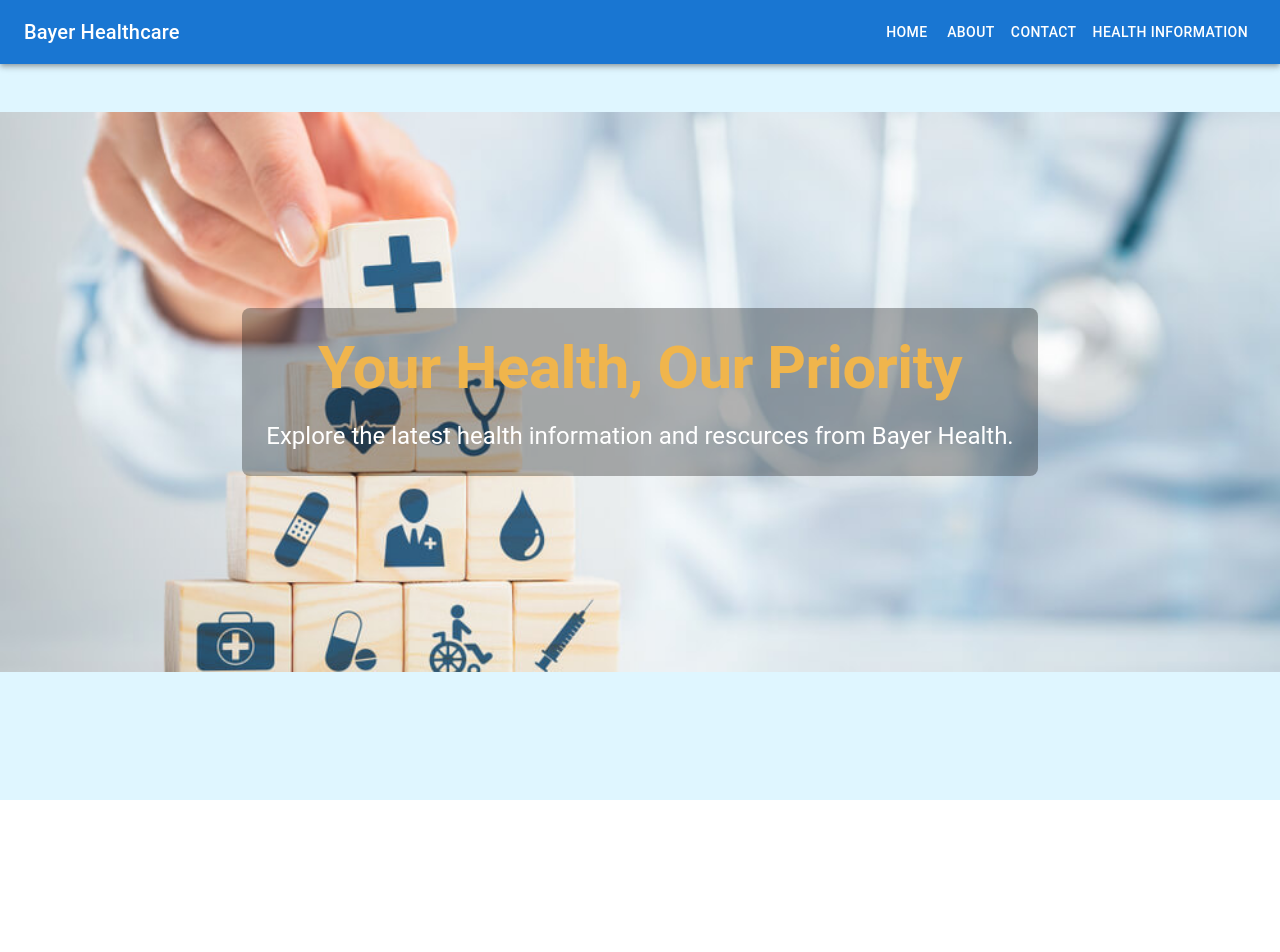
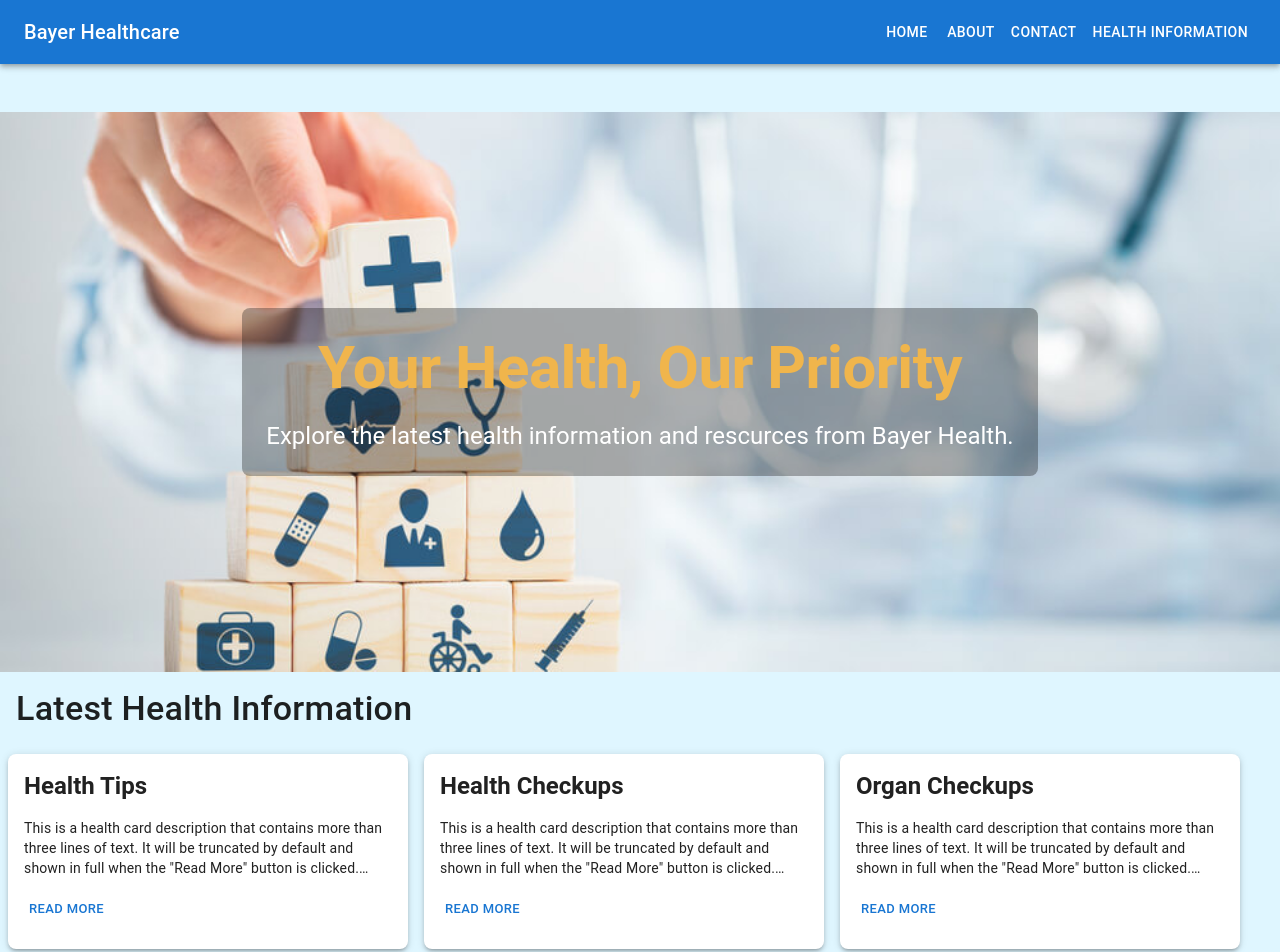
Before and after one commit to madhankumar786/hcl-health-care, a React (Create React App) app: page / in a window 1280 px wide. Shown: the top 952 px of the page. Before the commit the page ends 800 px from the top, so only its background shows below. Built offline with nearby package versions, Linux system fonts and the light colour scheme.

Commit message:
Changes related to the Featured topics component

```diff
--- a/src/App.js
+++ b/src/App.js
@@ -1,5 +1,4 @@
 import './App.css';
-import Dashboard from './components/Dashboard/Dashboard';
 import { BrowserRouter as Router, Routes, Route } from 'react-router-dom';
 import Menu from './components/Menu/Menu';
 import Home from './components/Home/Home';
--- /dev/null
+++ b/src/components/FeaturedTopics/FeaturedTopics.js
@@ -0,0 +1,85 @@
+import React from 'react';
+import HealthCard from '../HealthCard/HealthCard';
+import { Box, Typography } from '@mui/material';
+
+const featuredTopic = [
+    {
+        id:1,
+        title: 'Health Tips',
+        description: `This is a health card description that contains more than three lines of text.
+                    It will be truncated by default and shown in full when the "Read More" button
+                    is clicked. Health is the greatest wealth, and maintaining it is essential.
+                    This is where we talk about fitness, diet, mental health, and much more.`
+    },
+    {
+        id:2,
+        title: 'Health Checkups',
+        description: `This is a health card description that contains more than three lines of text.
+                    It will be truncated by default and shown in full when the "Read More" button
+                    is clicked. Health is the greatest wealth, and maintaining it is essential.
+                    This is where we talk about fitness, diet, mental health, and much more.`
+    },
+    {
+        id:3,
+        title: 'Organ Checkups',
+        description: `This is a health card description that contains more than three lines of text.
+                    It will be truncated by default and shown in full when the "Read More" button
+                    is clicked. Health is the greatest wealth, and maintaining it is essential.
+                    This is where we talk about fitness, diet, mental health, and much more.`
+    },
+    {
+        id:4,
+        title: 'Blood Tests',
+        description: `This is a health card description that contains more than three lines of text.
+                    It will be truncated by default and shown in full when the "Read More" button
+                    is clicked. Health is the greatest wealth, and maintaining it is essential.
+                    This is where we talk about fitness, diet, mental health, and much more.`
+    },
+    {
+        id:5,
+        title: 'General checkups',
+        description: `This is a health card description that contains more than three lines of text.
+                    It will be truncated by default and shown in full when the "Read More" button
+                    is clicked. Health is the greatest wealth, and maintaining it is essential.
+                    This is where we talk about fitness, diet, mental health, and much more.`
+    },
+    {
+        id:6,
+        title: '',
+        description: `This is a health card description that contains more than three lines of text.
+                    It will be truncated by default and shown in full when the "Read More" button
+                    is clicked. Health is the greatest wealth, and maintaining it is essential.
+                    This is where we talk about fitness, diet, mental health, and much more.`
+    },
+];
+
+const FeaturedTopics = () => {
+    return (
+        <Box>
+            <Typography
+                variant="h4"
+                component="h1"
+                sx={{
+                    m: 2,
+                    color: "text.primary",
+                    fontWeight: "medium",
+                }}
+            >
+                Latest Health Information
+            </Typography>
+            <Box sx={{display:'flex',flexBasis:'row',flexWrap:'wrap'}}>
+            {featuredTopic?.map(item => {
+                return (
+                    <HealthCard
+                        title={item?.title}
+                        description={item?.description}
+                        key={item.id}
+                    />
+                )
+            })}
+            </Box>
+        </Box>
+    );
+}
+
+export default FeaturedTopics;
--- /dev/null
+++ b/src/components/HealthCard/HealthCard.js
@@ -0,0 +1,63 @@
+import React, { useState } from 'react';
+import { Box, Typography, Button, Card, CardContent, useMediaQuery, useTheme } from '@mui/material';
+
+const HealthCard = ({ title, description,id }) => {
+  const [expanded, setExpanded] = useState(false);
+  const theme = useTheme();
+  const isMobile = useMediaQuery(theme.breakpoints.down('sm'));
+
+  const toggleReadMore = () => {
+    setExpanded(!expanded);
+  };
+
+  return (
+    <Card
+        key={id}
+      sx={{
+        maxWidth: isMobile ? '100%' : 400,
+        margin: 'auto',
+        borderRadius: 2,
+        boxShadow: 3,
+        overflow: 'hidden',
+        m:1
+      }}
+    >
+      <CardContent>
+
+        <Typography variant="h5" component="div" sx={{ fontWeight: 'bold', mb: 2 }}>
+          {title}
+        </Typography>
+
+
+        <Box
+          sx={{
+            maxHeight: expanded ? 'none' : 80,
+            overflow: expanded ? 'visible' : 'hidden',
+            textOverflow: 'ellipsis',
+            position: 'relative',
+          }}
+        >
+          <Typography
+            variant="body2"
+            component="p"
+            sx={{
+              display: '-webkit-box',
+              WebkitLineClamp: expanded ? 'none' : 3,
+              WebkitBoxOrient: 'vertical',
+              overflow: 'hidden',
+            }}
+          >
+            {description}
+          </Typography>
+        </Box>
+
+        {/* Read More Button */}
+        <Button size="small" onClick={toggleReadMore} sx={{ mt: 2 }}>
+          {expanded ? 'Show Less' : 'Read More'}
+        </Button>
+      </CardContent>
+    </Card>
+  );
+};
+
+export default HealthCard;
--- a/src/components/Home/Home.js
+++ b/src/components/Home/Home.js
@@ -1,10 +1,12 @@
 import React from 'react';
 import Banner from '../Banner/Banner';
+import FeaturedTopics from '../FeaturedTopics/FeaturedTopics';
+
 const Home = () => {
     return (
         <>
             <Banner />
-
+            <FeaturedTopics/>
         </>
     );
 }
```
